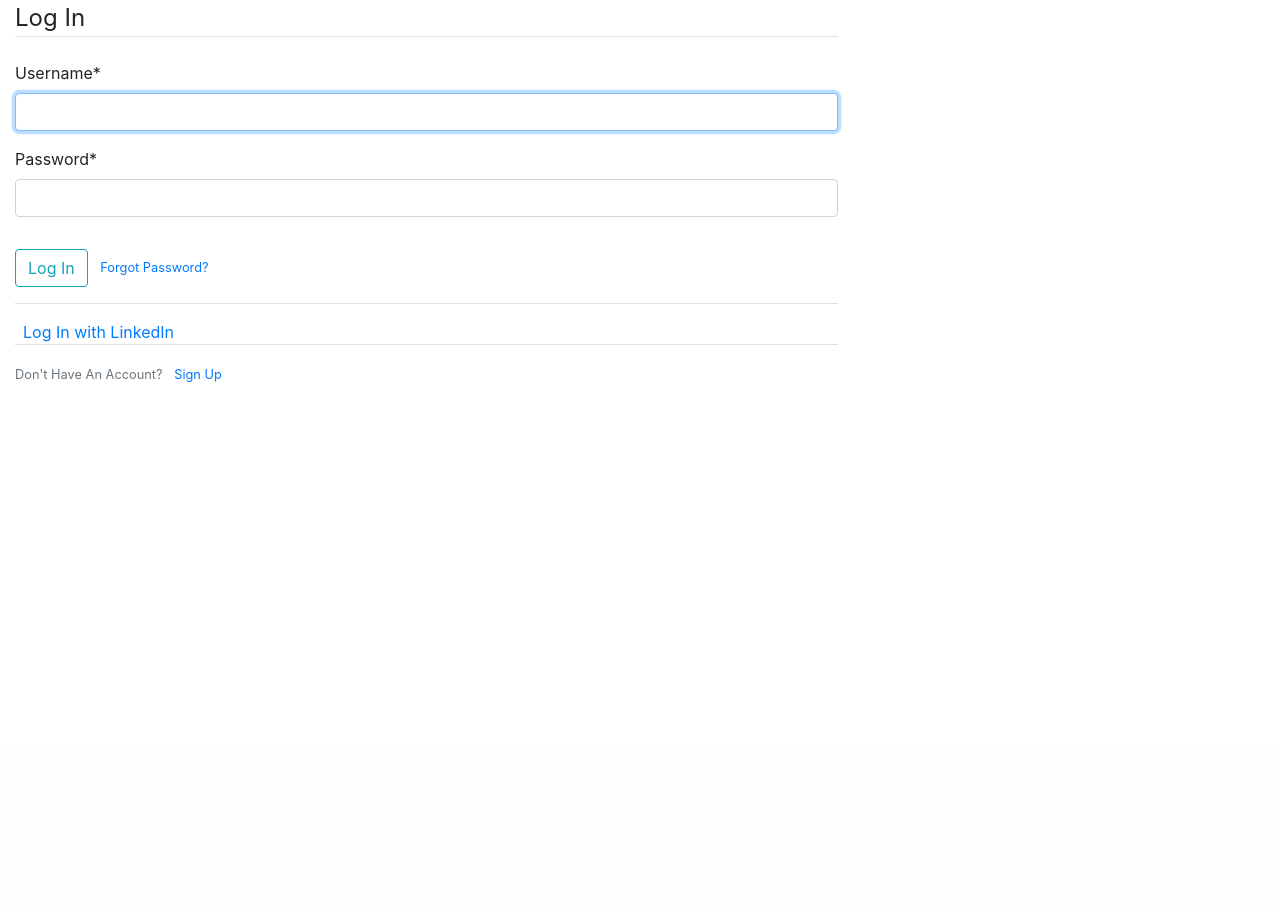
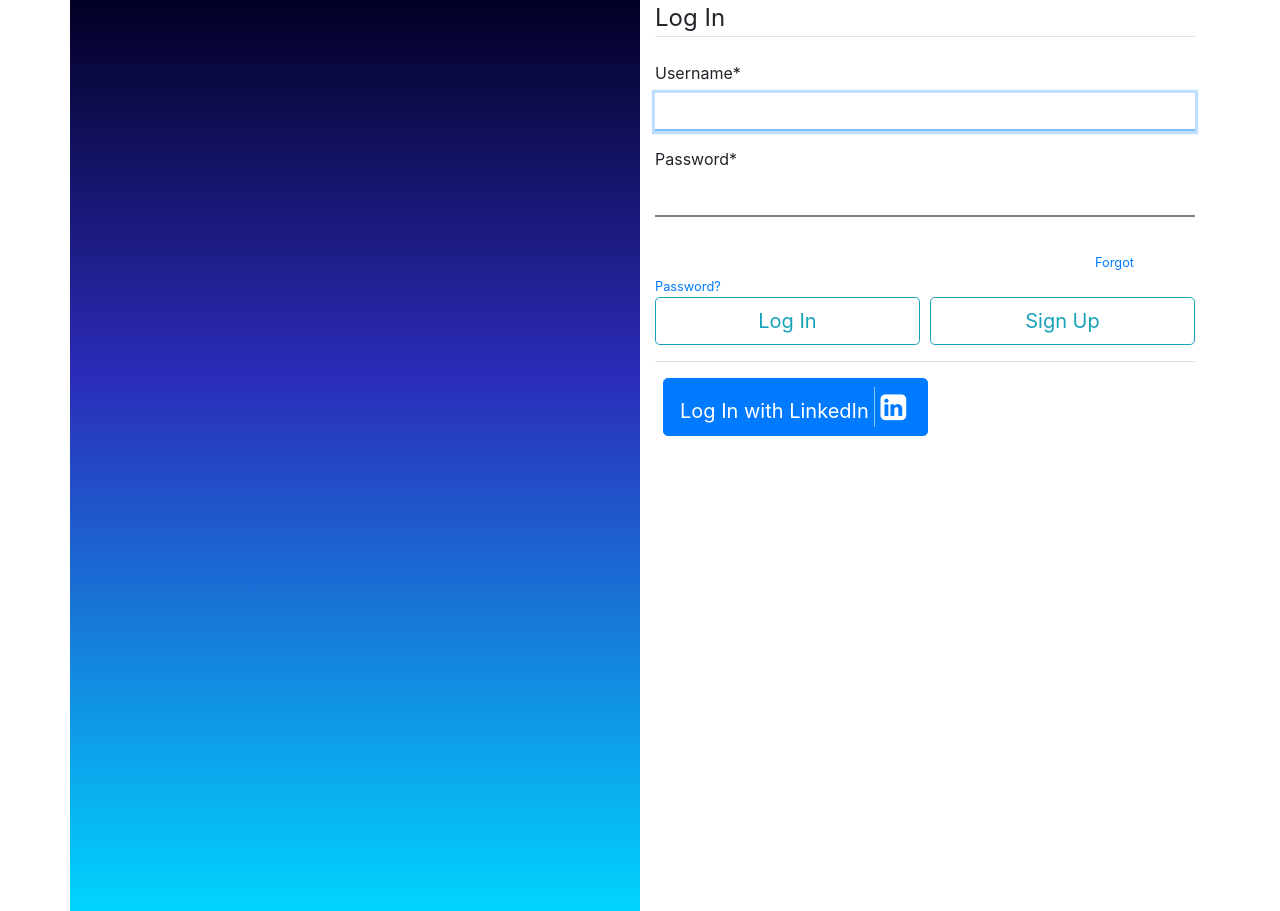
Before and after one commit to mwill279/Team-33-Aviation-portal, a Django app: page /login/ in a window 1280 px wide. Shown: the part 56-967 px from the top of the page. Before the commit the page ends 438 px from the top, so only its background shows below. Run offline with Django 3.2, Linux system fonts and the light colour scheme; some libraries are stand-ins or nearby versions.

Commit message:
Edited the login page and added stuff to the job post submission page.

```diff
--- a/aviation-project/templates/CompanyPage.html
+++ b/aviation-project/templates/CompanyPage.html
@@ -21,7 +21,7 @@
         <div class="container" style="background-color:lightgrey;  border: 1px solid black; position:relative; z-index:200; height:100px; top:-70px;">
             <div class="row">
 
-                <div style="position: absolute;bottom: 8px;left: 30px;"><h1>COMPANY</h1></div>
+                <div style="position: absolute;bottom: 8px;left: 30px;"><h1>COMPANY</h1> <div class="row" style="position:relative;bottom: 8px;left: 30px;">Miami, Florida  &#11044</div></div>
 
 
                 <div style="position: absolute;bottom: 8px;right: 30px;"><button type="button" class="btn btn-success btn-lg">+ Follow</button></div>
--- a/aviation-project/users/templates/users/login.html
+++ b/aviation-project/users/templates/users/login.html
@@ -2,7 +2,28 @@
 {% load crispy_forms_tags %}
 {% block content %}
 
-<div class = "col-md-8">
+<link rel="stylesheet" href="https://cdnjs.cloudflare.com/ajax/libs/font-awesome/4.7.0/css/font-awesome.min.css">
+
+<style>
+
+    input[type=text] {
+        border-radius:0px;
+        border: none;
+        border-bottom: 2px solid grey;
+    }
+    input[type=password] {
+        border-radius: 0px;
+        border: none;
+        border-bottom: 2px solid grey;
+    }
+</style>
+
+<div class="container">
+    <div class="row">
+        <div class="col-md" style=" height:911px; background: rgb(2,0,36);background: linear-gradient(180deg, rgba(2,0,36,1) 0%, rgba(43,43,184,1) 41%, rgba(0,212,255,1) 100%);">
+
+        </div>
+        <div class="col-md">
             <div class="content-section">
                 <form method="POST">
                     {% csrf_token %}
@@ -10,23 +31,37 @@
                         <legend class="border-bottom mb-4">Log In</legend>
                         {{ form|crispy }}
                     </fieldset>
+                    <small class="text-muted" style="margin-left:440px; ">
+                        <a href="{% url 'password_reset' %}" >Forgot Password?</a>
+                    </small>
                     <div class="form-group">
-            <button class="btn btn-outline-info" type="submit">Log In</button>
-            <small class="text-muted ml-2">
-                <a href="{% url 'password_reset' %}">Forgot Password?</a>
-            </small>
-        </div>
-    </form>
-    <div class="border-top pt-3">
-            <a class="ml-2" href="{% url 'social:begin' 'linkedin-oauth2' %}">Log In with LinkedIn</a>
-    </div>
-    <div class="border-top pt-3">
-        <small class="text-muted">
-            Don't Have An Account? <a class="ml-2" href="{% url 'register' %}">Sign Up</a>
-        </small>
-    </div>
+                        <div class="container">
+                            <div class="row">
+                                <button class="btn btn-outline-info  btn-lg col-lg" type="submit" style="margin-right:10px;">Log In</button>
+                                <a href="{% url 'register' %}" class="btn btn-outline-info col-lg btn-lg">Sign Up</a>
                             </div>
                         </div>
 
 
+
+
+                    </div>
+
+                </form>
+                <div class="border-top pt-3">
+                    <a class="ml-2 btn btn-primary btn-lg" href="{% url 'social:begin' 'linkedin-oauth2' %}">Log In with LinkedIn <i class="fa fa-linkedin-square" style="font-size:30px; border-left: 1px solid #86c7fe; text-align:center; padding: 5px;"></i></a>
+
+                </div>
+
+            </div>
+
+
+        </div>
+    </div>
+
+
+</div>
+
+
+
 {% endblock content %}
```
Also changed, not shown: aviation-project/templates/post_job.html (+38 -0 lines). Lines whose indentation alone changed are shown as unchanged.
